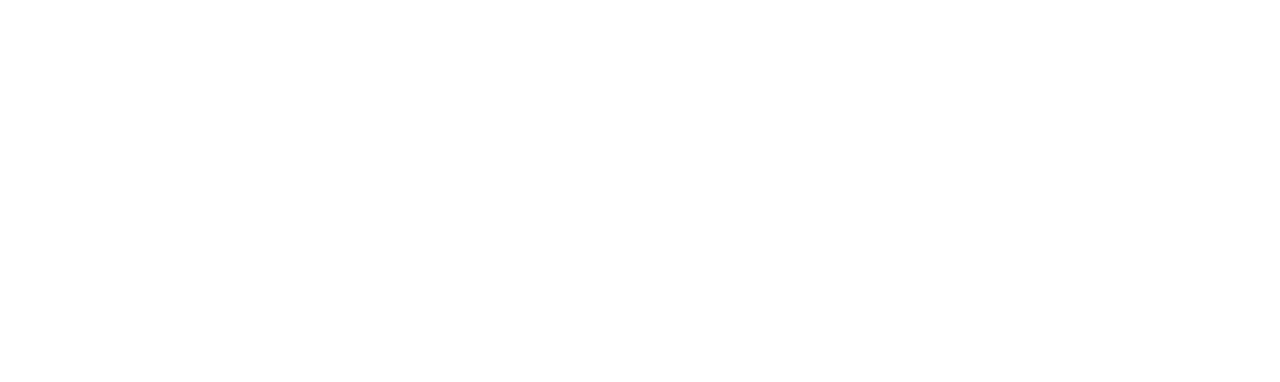
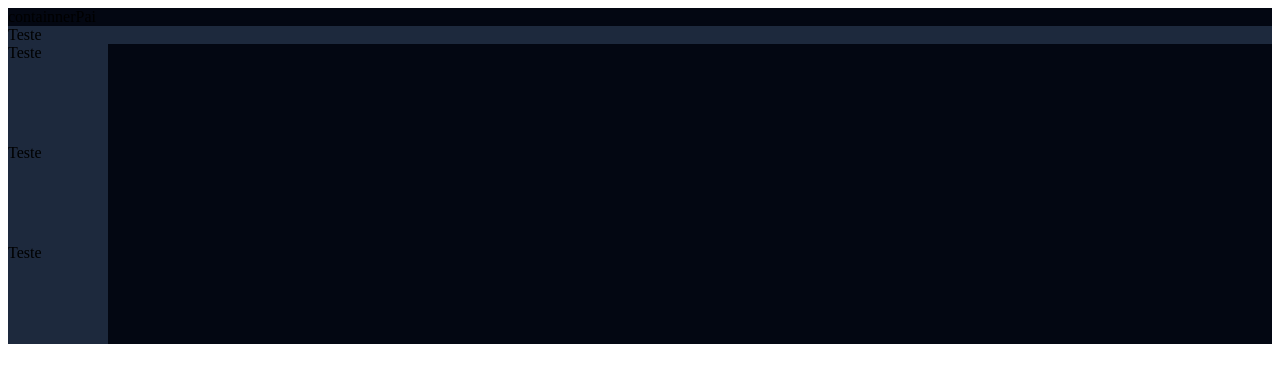
Before and after one commit to oMatheusDeveloper/Portif-lioTech, a plain HTML site: page index.html in a window 1280 px wide. Drawn offline with Linux system fonts and the light colour scheme.

Commit message:
Criando Containners

```diff
--- a/index.html
+++ b/index.html
@@ -7,8 +7,12 @@
     <title>Teste</title>
 </head>
 <body>
-    <div class="containner1">
-
+    <div class="containnerPai">
+        containnerPai
+        <div class="containnerFilho1">Teste</div>
+        <div class="containnerFilho2">Teste</div>
+        <div class="containnerFilho3">Teste</div>
+        <div class="containnerFilho4">Teste</div>
     </div>
 </body>
 </html>
--- a/styles/styles.css
+++ b/styles/styles.css
@@ -1,3 +1,25 @@
-.containner1 {
-    background: aquamarine;
+.containnerPai {
+    background: oklch(13% 0.028 261.692);
 }
+
+.containnerFilho1 {
+   background: oklch(27.9% 0.041 260.031);
+}
+
+.containnerFilho2 {
+    background: oklch(27.9% 0.041 260.031);
+    width: 100px;
+    height: 100px;
+}
+
+.containnerFilho3 {
+    background-color: oklch(27.9% 0.041 260.031);
+     width: 100px;
+     height: 100px;
+}
+
+.containnerFilho4 {
+    background: oklch(27.9% 0.041 260.031);
+     width: 100px;
+     height: 100px;
+}
```
